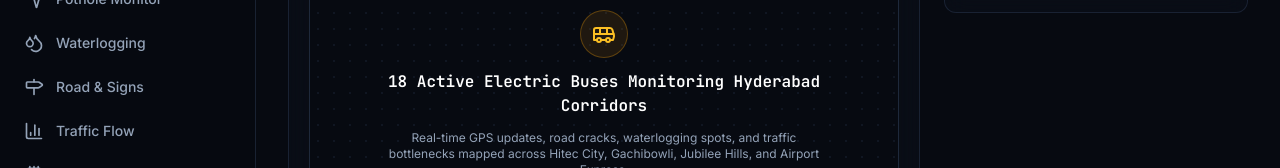
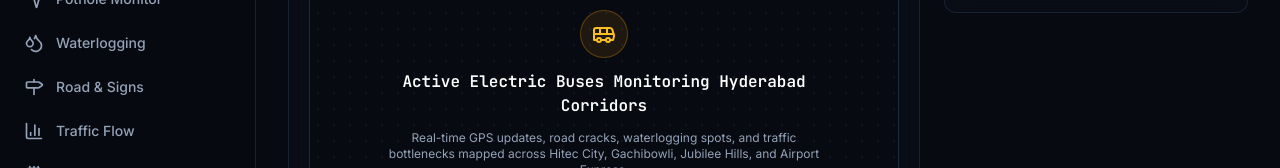
Before and after one commit to Abhinavkumar2025/Helios, a React (Vite) app in the folder client/: page /overview in a window 1280 px wide. Shown: the part 428-596 px from the top of the page. Built offline with nearby package versions, Linux system fonts and the light colour scheme; no server answers; the HTML template or start-up script is replaced by a standard one.

Commit message:
updated frontend

```diff
--- a/client/src/pages/Overview.tsx
+++ b/client/src/pages/Overview.tsx
@@ -326,7 +326,7 @@
                   <Bus className="w-6 h-6" />
                 </div>
                 <h4 className="text-base font-bold font-mono text-white">
-                  18 Active Electric Buses Monitoring Hyderabad Corridors
+                  Active Electric Buses Monitoring Hyderabad Corridors
                 </h4>
                 <p className="text-xs text-slate-400">
                   Real-time GPS updates, road cracks, waterlogging spots, and traffic bottlenecks mapped across Hitec City, Gachibowli, Jubilee Hills, and Airport Express.
--- a/client/src/pages/RoadSigns.tsx
+++ b/client/src/pages/RoadSigns.tsx
@@ -65,7 +65,7 @@
           label="Total Scanned Today"
           value={1840}
           icon={<Milestone className="w-5 h-5" />}
-          trend="Traffic asset OCR active"
+          trend="Traffic asset active"
           trendUp={true}
           color="solar"
         />
```
Also changed, not shown: 2 other files (tests, documents, lock files or other folders).
